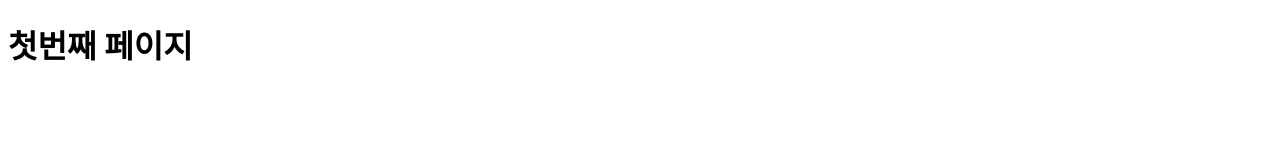
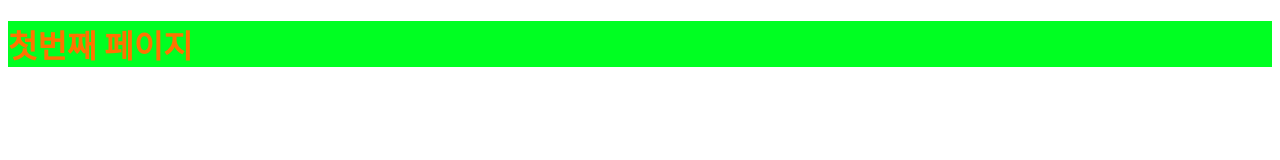
Before and after one commit to hyeonil1106/remote-project, a plain HTML site: page index.html in a window 1280 px wide. Drawn offline with Linux system fonts and the light colour scheme.

Commit message:
스타일설정

```diff
--- a/index.html
+++ b/index.html
@@ -4,6 +4,12 @@
     <meta charset="UTF-8">
     <meta name="viewport" content="width=device-width, initial-scale=1.0">
     <title>REMOTE</title>
+    <style>
+        h1{
+           background: #00ff22;
+           color: rgb(255, 115, 0);
+        }
+    </style>
 </head>
 <body>
     <h1>첫번째 페이지</h1>
```
